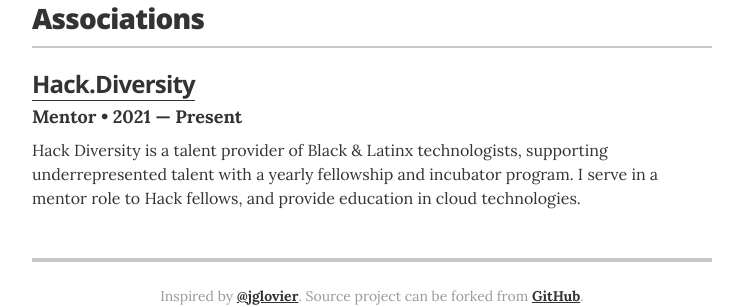
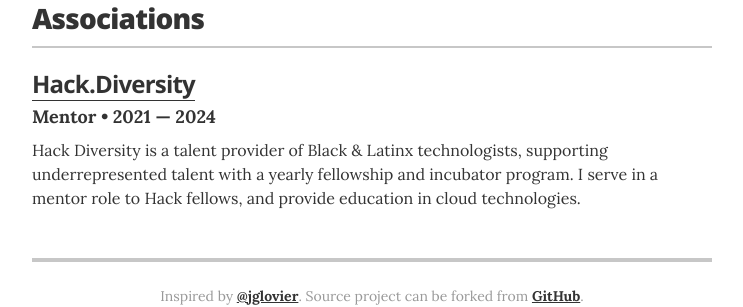
Before and after one commit to patrick-andrew-jain-taylor/resume, a Jekyll site: the page built from index.html, in a window 1280 px wide and 900 px high, scrolled down 3995 px. Shown: the part 545-852 px from the top of the window, without its empty margins (268-1011 px from the left). Built offline with Jekyll 4.4.1, drawn with Linux system fonts in a browser that asks for light colours.

Commit message:
fix: Hack.Diversity

```diff
--- a/_data/associations.yml
+++ b/_data/associations.yml
@@ -3,7 +3,7 @@
 
 - organization: Hack.Diversity
   role: Mentor
-  year: 2021 &mdash; Present
+  year: 2021 &mdash; 2024
   url: https://www.hackdiversity.com/
   summary: Hack Diversity is a talent provider of Black & Latinx technologists, supporting underrepresented talent with a yearly fellowship and incubator program. I serve in a mentor role to Hack fellows, and provide education in cloud technologies.
 
```
